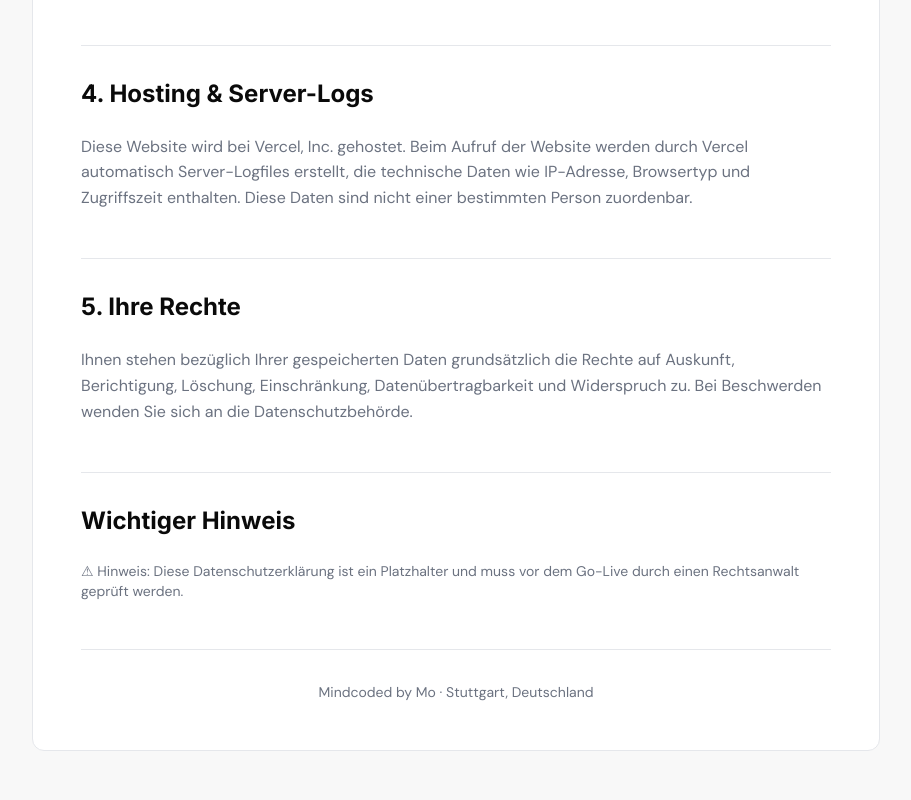
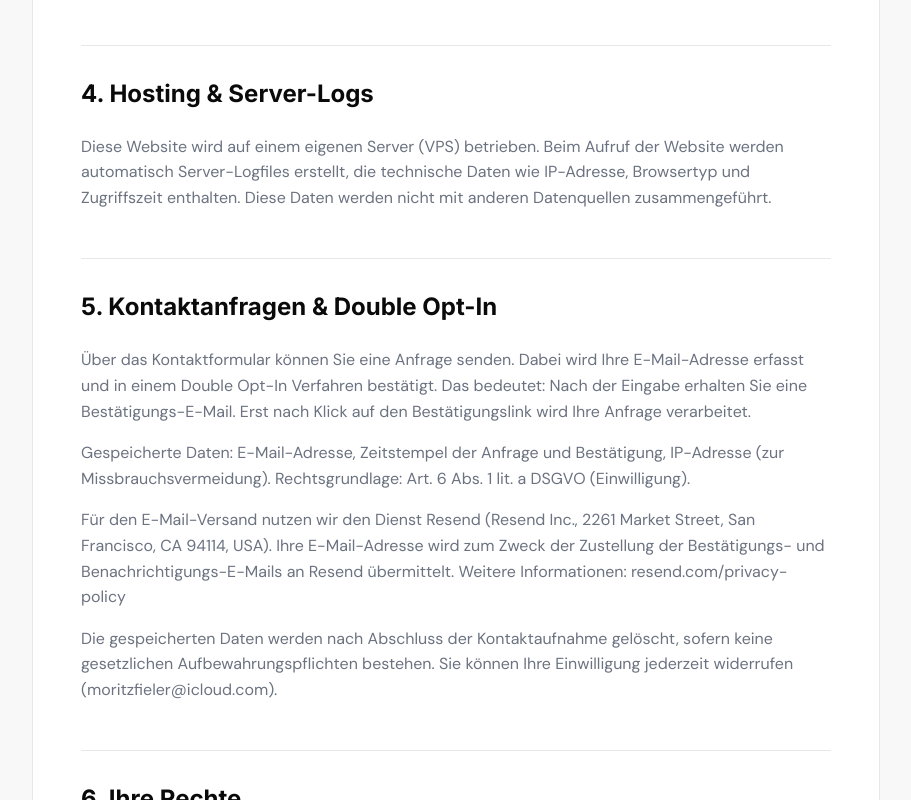
Before and after one commit to mofieler/mindcoded, a Nuxt app: page /privacy in a window 1280 px wide. Shown: the part 860-1660 px from the top of the page, without its empty margins (184-1095 px from the left). Built offline with nearby package versions, Linux system fonts and the light colour scheme.

Commit message:
mail confirmation

```diff
--- /dev/null
+++ b/pages/confirm.vue
@@ -0,0 +1,110 @@
+<template>
+  <div class="min-h-screen flex items-center justify-center px-6 py-32">
+    <div class="mx-auto max-w-lg text-center">
+
+      <!-- SUCCESS -->
+      <template v-if="status === 'success'">
+        <div class="mb-8 inline-flex h-20 w-20 items-center justify-center rounded-full bg-green-500/10">
+          <svg class="h-10 w-10 text-green-400" fill="none" viewBox="0 0 24 24" stroke="currentColor" stroke-width="2">
+            <path stroke-linecap="round" stroke-linejoin="round" d="M5 13l4 4L19 7" />
+          </svg>
+        </div>
+        <p class="mb-3 text-sm font-medium uppercase tracking-widest text-accent">mindcoded</p>
+        <h1 class="mb-4 text-4xl font-bold text-white">
+          {{ de ? 'E-Mail bestätigt!' : 'Email confirmed!' }}
+        </h1>
+        <p class="mb-10 text-lg text-white/50 leading-relaxed">
+          {{ de
+            ? 'Danke! Deine Anfrage ist bei mir eingegangen. Ich melde mich so bald wie möglich bei dir.'
+            : 'Thank you! Your request has been received. I will get back to you as soon as possible.' }}
+        </p>
+        <NuxtLink
+          :to="de ? '/' : '/en'"
+          class="inline-block rounded-lg bg-accent px-8 py-3 text-sm font-semibold text-white transition hover:bg-accent/90"
+        >
+          {{ de ? 'Zurück zur Startseite' : 'Back to homepage' }}
+        </NuxtLink>
+      </template>
+
+      <!-- ALREADY CONFIRMED -->
+      <template v-else-if="status === 'already'">
+        <div class="mb-8 inline-flex h-20 w-20 items-center justify-center rounded-full bg-blue-500/10">
+          <svg class="h-10 w-10 text-blue-400" fill="none" viewBox="0 0 24 24" stroke="currentColor" stroke-width="2">
+            <path stroke-linecap="round" stroke-linejoin="round" d="M13 16h-1v-4h-1m1-4h.01M12 2a10 10 0 100 20A10 10 0 0012 2z" />
+          </svg>
+        </div>
+        <p class="mb-3 text-sm font-medium uppercase tracking-widest text-accent">mindcoded</p>
+        <h1 class="mb-4 text-4xl font-bold text-white">
+          {{ de ? 'Bereits bestätigt' : 'Already confirmed' }}
+        </h1>
+        <p class="mb-10 text-lg text-white/50 leading-relaxed">
+          {{ de
+            ? 'Diese E-Mail-Adresse wurde bereits bestätigt. Ich melde mich bald bei dir.'
+            : 'This email address has already been confirmed. I will be in touch soon.' }}
+        </p>
+        <NuxtLink
+          :to="de ? '/' : '/en'"
+          class="inline-block rounded-lg bg-accent px-8 py-3 text-sm font-semibold text-white transition hover:bg-accent/90"
+        >
+          {{ de ? 'Zurück zur Startseite' : 'Back to homepage' }}
+        </NuxtLink>
+      </template>
+
+      <!-- EXPIRED -->
+      <template v-else-if="status === 'expired'">
+        <div class="mb-8 inline-flex h-20 w-20 items-center justify-center rounded-full bg-yellow-500/10">
+          <svg class="h-10 w-10 text-yellow-400" fill="none" viewBox="0 0 24 24" stroke="currentColor" stroke-width="2">
+            <path stroke-linecap="round" stroke-linejoin="round" d="M12 8v4l3 3m6-3a9 9 0 11-18 0 9 9 0 0118 0z" />
+          </svg>
+        </div>
+        <p class="mb-3 text-sm font-medium uppercase tracking-widest text-accent">mindcoded</p>
+        <h1 class="mb-4 text-4xl font-bold text-white">
+          {{ de ? 'Link abgelaufen' : 'Link expired' }}
+        </h1>
+        <p class="mb-10 text-lg text-white/50 leading-relaxed">
+          {{ de
+            ? 'Der Bestätigungslink ist abgelaufen (gültig für 24 Stunden). Bitte sende deine Anfrage erneut.'
+            : 'The confirmation link has expired (valid for 24 hours). Please submit your request again.' }}
+        </p>
+        <NuxtLink
+          :to="de ? '/optin' : '/en/optin'"
+          class="inline-block rounded-lg bg-accent px-8 py-3 text-sm font-semibold text-white transition hover:bg-accent/90"
+        >
+          {{ de ? 'Erneut versuchen' : 'Try again' }}
+        </NuxtLink>
+      </template>
+
+      <!-- INVALID / FALLBACK -->
+      <template v-else>
+        <div class="mb-8 inline-flex h-20 w-20 items-center justify-center rounded-full bg-red-500/10">
+          <svg class="h-10 w-10 text-red-400" fill="none" viewBox="0 0 24 24" stroke="currentColor" stroke-width="2">
+            <path stroke-linecap="round" stroke-linejoin="round" d="M6 18L18 6M6 6l12 12" />
+          </svg>
+        </div>
+        <p class="mb-3 text-sm font-medium uppercase tracking-widest text-accent">mindcoded</p>
+        <h1 class="mb-4 text-4xl font-bold text-white">
+          {{ de ? 'Ungültiger Link' : 'Invalid link' }}
+        </h1>
+        <p class="mb-10 text-lg text-white/50 leading-relaxed">
+          {{ de
+            ? 'Dieser Bestätigungslink ist ungültig oder wurde bereits verwendet.'
+            : 'This confirmation link is invalid or has already been used.' }}
+        </p>
+        <NuxtLink
+          :to="de ? '/optin' : '/en/optin'"
+          class="inline-block rounded-lg bg-accent px-8 py-3 text-sm font-semibold text-white transition hover:bg-accent/90"
+        >
+          {{ de ? 'Erneut versuchen' : 'Try again' }}
+        </NuxtLink>
+      </template>
+
+    </div>
+  </div>
+</template>
+
+<script setup lang="ts">
+const route = useRoute()
+
+const status = computed(() => route.query.status as string || 'invalid')
+const de = computed(() => (route.query.locale as string) !== 'en')
+</script>
--- a/pages/imprint.vue
+++ b/pages/imprint.vue
@@ -2,7 +2,7 @@
 const { t, locale } = useI18n()
 
 useSeo({
-  title: locale.value === 'de' ? 'Impressum – Studio Name' : 'Imprint – Studio Name',
+  title: locale.value === 'de' ? 'Impressum – Mindcoded' : 'Imprint – Mindcoded',
   description: locale.value === 'de' ? 'Impressum und rechtliche Angaben gemäß § 5 TMG.' : 'Imprint and legal information according to § 5 TMG.',
 })
 </script>
@@ -24,25 +24,20 @@ useSeo({
       <!-- Contact Info -->
       <div class="mb-12">
         <h2 class="font-display font-bold text-2xl text-fg mb-6">
-          {{ locale === 'de' ? 'Kontakt' : 'Contact' }}
+          {{ locale === 'de' ? 'Angaben gemäß § 5 TMG' : 'Information according to § 5 TMG' }}
         </h2>
-        <div class="space-y-4 font-body text-fg-muted">
-          <p>
+        <div class="space-y-2 font-body text-fg-muted">
+          <p><strong>Moritz Fieler</strong></p>
+          <p>Sautterweg 30<br>70565 Stuttgart<br>Deutschland</p>
+          <p class="pt-2">
             <strong>{{ locale === 'de' ? 'E-Mail:' : 'Email:' }}</strong>
-            <a
-              href="mailto:moritzfieler@icloud.com"
-              class="text-accent hover:text-accent/80 transition-colors"
-            >
+            <a href="mailto:moritzfieler@icloud.com" class="text-accent hover:text-accent/80 transition-colors ml-1">
               moritzfieler@icloud.com
             </a>
           </p>
           <p>
             <strong>{{ locale === 'de' ? 'Berufsbezeichnung:' : 'Professional Title:' }}</strong>
             {{ locale === 'de' ? 'Freiberuflicher UX Designer & Frontend Entwickler' : 'Freelance UX Designer & Frontend Developer' }}
-          </p>
-          <p>
-            <strong>{{ locale === 'de' ? 'Verliehen in:' : 'Based in:' }}</strong>
-            {{ locale === 'de' ? 'Deutschland' : 'Germany' }}
           </p>
         </div>
       </div>
--- a/pages/privacy.vue
+++ b/pages/privacy.vue
@@ -2,7 +2,7 @@
 const { t, locale } = useI18n()
 
 useSeo({
-  title: locale.value === 'de' ? 'Datenschutz – Studio Name' : 'Privacy Policy – Studio Name',
+  title: locale.value === 'de' ? 'Datenschutz – Mindcoded' : 'Privacy Policy – Mindcoded',
   description: locale.value === 'de' ? 'Datenschutzerklärung / Privacy Policy' : 'Privacy Policy / Datenschutzerklärung',
 })
 </script>
@@ -71,8 +71,37 @@ useSeo({
         <div class="space-y-4 font-body text-fg-muted">
           <p>
             {{ locale === 'de'
-              ? 'Diese Website wird bei Vercel, Inc. gehostet. Beim Aufruf der Website werden durch Vercel automatisch Server-Logfiles erstellt, die technische Daten wie IP-Adresse, Browsertyp und Zugriffszeit enthalten. Diese Daten sind nicht einer bestimmten Person zuordenbar.'
-              : 'This website is hosted by Vercel, Inc. When accessing the website, Vercel automatically creates server log files containing technical data such as IP address, browser type and access time. This data cannot be attributed to a specific person.' }}
+              ? 'Diese Website wird auf einem eigenen Server (VPS) betrieben. Beim Aufruf der Website werden automatisch Server-Logfiles erstellt, die technische Daten wie IP-Adresse, Browsertyp und Zugriffszeit enthalten. Diese Daten werden nicht mit anderen Datenquellen zusammengeführt.'
+              : 'This website is operated on a private server (VPS). When accessing the website, server log files are automatically created containing technical data such as IP address, browser type and access time. This data is not merged with other data sources.' }}
+          </p>
+        </div>
+      </div>
+
+      <!-- Contact Opt-In Section -->
+      <div class="border-t border-border pt-8">
+        <h2 class="font-display font-bold text-2xl text-fg mb-6">
+          {{ locale === 'de' ? '5. Kontaktanfragen & Double Opt-In' : '5. Contact Requests & Double Opt-In' }}
+        </h2>
+        <div class="space-y-4 font-body text-fg-muted">
+          <p>
+            {{ locale === 'de'
+              ? 'Über das Kontaktformular können Sie eine Anfrage senden. Dabei wird Ihre E-Mail-Adresse erfasst und in einem Double Opt-In Verfahren bestätigt. Das bedeutet: Nach der Eingabe erhalten Sie eine Bestätigungs-E-Mail. Erst nach Klick auf den Bestätigungslink wird Ihre Anfrage verarbeitet.'
+              : 'You can submit a contact request via the contact form. Your email address is collected and confirmed via a double opt-in process. This means: after entering your email, you will receive a confirmation email. Your request is only processed after clicking the confirmation link.' }}
+          </p>
+          <p>
+            {{ locale === 'de'
+              ? 'Gespeicherte Daten: E-Mail-Adresse, Zeitstempel der Anfrage und Bestätigung, IP-Adresse (zur Missbrauchsvermeidung). Rechtsgrundlage: Art. 6 Abs. 1 lit. a DSGVO (Einwilligung).'
+              : 'Data stored: email address, timestamp of request and confirmation, IP address (for abuse prevention). Legal basis: Art. 6 para. 1 lit. a GDPR (consent).' }}
+          </p>
+          <p>
+            {{ locale === 'de'
+              ? 'Für den E-Mail-Versand nutzen wir den Dienst Resend (Resend Inc., 2261 Market Street, San Francisco, CA 94114, USA). Ihre E-Mail-Adresse wird zum Zweck der Zustellung der Bestätigungs- und Benachrichtigungs-E-Mails an Resend übermittelt. Weitere Informationen: resend.com/privacy-policy'
+              : 'For email delivery we use the service Resend (Resend Inc., 2261 Market Street, San Francisco, CA 94114, USA). Your email address is transmitted to Resend for the purpose of delivering confirmation and notification emails. More information: resend.com/privacy-policy' }}
+          </p>
+          <p>
+            {{ locale === 'de'
+              ? 'Die gespeicherten Daten werden nach Abschluss der Kontaktaufnahme gelöscht, sofern keine gesetzlichen Aufbewahrungspflichten bestehen. Sie können Ihre Einwilligung jederzeit widerrufen (moritzfieler@icloud.com).'
+              : 'Stored data will be deleted after the contact has been established, unless legal retention obligations apply. You can withdraw your consent at any time (moritzfieler@icloud.com).' }}
           </p>
         </div>
       </div>
@@ -80,7 +109,7 @@ useSeo({
       <!-- Rights Section -->
       <div class="border-t border-border pt-8">
         <h2 class="font-display font-bold text-2xl text-fg mb-6">
-          {{ locale === 'de' ? '5. Ihre Rechte' : '5. Your Rights' }}
+          {{ locale === 'de' ? '6. Ihre Rechte' : '6. Your Rights' }}
         </h2>
         <div class="space-y-4 font-body text-fg-muted">
           <p>
```
Also changed, not shown: 1 other file (tests, documents, lock files or other folders).
